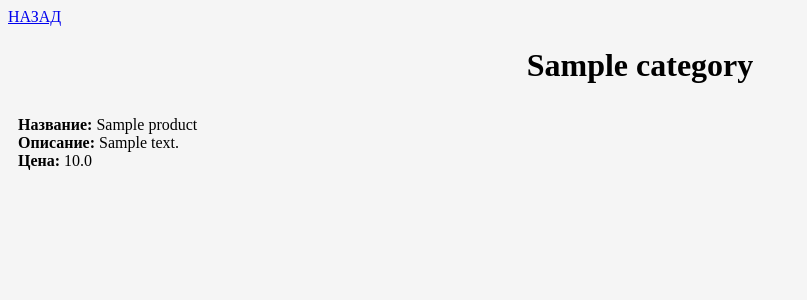
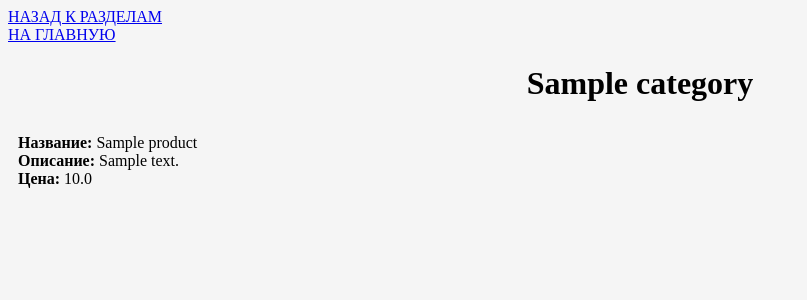
Before and after one commit to ksandkov/django-voodp-store, a Django app: page /catalogue/1/ in a window 1280 px wide. Shown: the top 300 px of the page, without its empty margins (0-807 px from the left). Run offline with Django 3.2, Linux system fonts and the light colour scheme; tables that the repository leaves empty hold one stand-in row (values such as "Sample post").

```diff
--- a/mainpage/templates/mainpage/catalogue.html
+++ b/mainpage/templates/mainpage/catalogue.html
@@ -7,7 +7,7 @@
         <title>Список разделов</title>
     </head>
     <body>
-        <a href="{% url 'index' %}">НАЗАД</a><br>
+        <a href="{% url 'index' %}">НАЗАД НА ГЛАВНУЮ</a><br>
         <h1>Выберите интересующий раздел:</h1>
         {% for item in catalogue %}
         <div style="text-align:center;padding:20px 0;font-size:20px;">
--- a/mainpage/templates/mainpage/product.html
+++ b/mainpage/templates/mainpage/product.html
@@ -7,7 +7,8 @@
         <title>Список товаров</title>
     </head>
     <body>
-        <a href="{% url 'catalogue' %}">НАЗАД</a><br>
+        <a href="{% url 'catalogue' %}">НАЗАД К РАЗДЕЛАМ</a><br>
+        <a href="{% url 'index' %}">НА ГЛАВНУЮ</a>
         <h1>{{ catalogue_id }}</h1>
         <div style='padding-bottom:20px;display:block;'>
         {% for item in sorted_products %}
```
